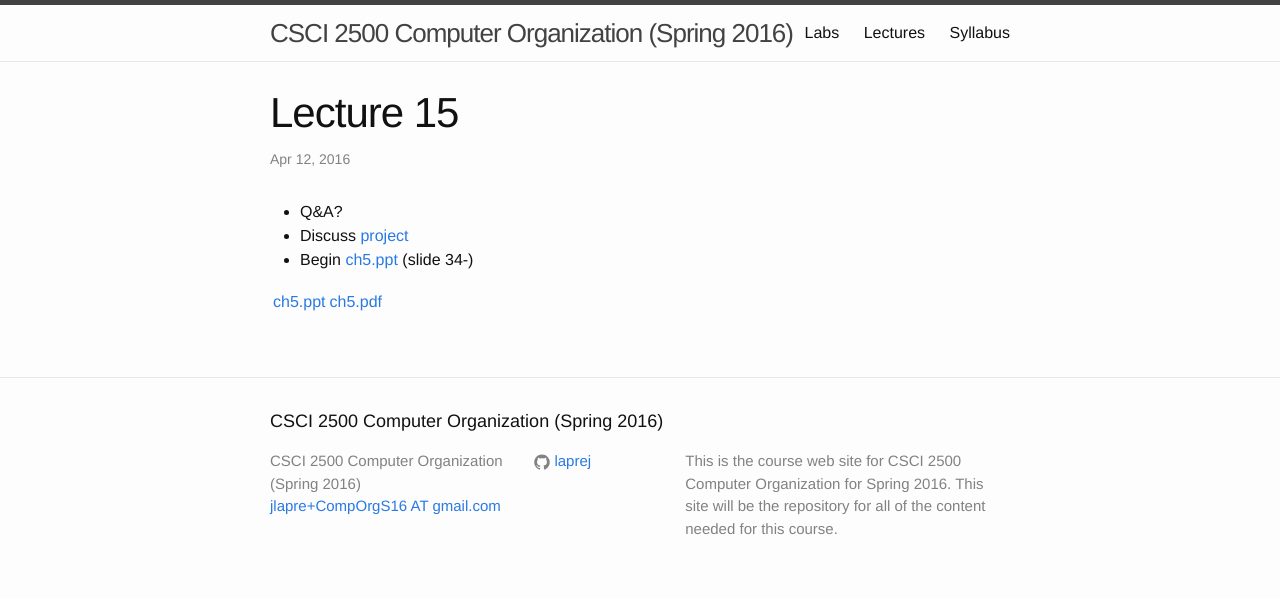
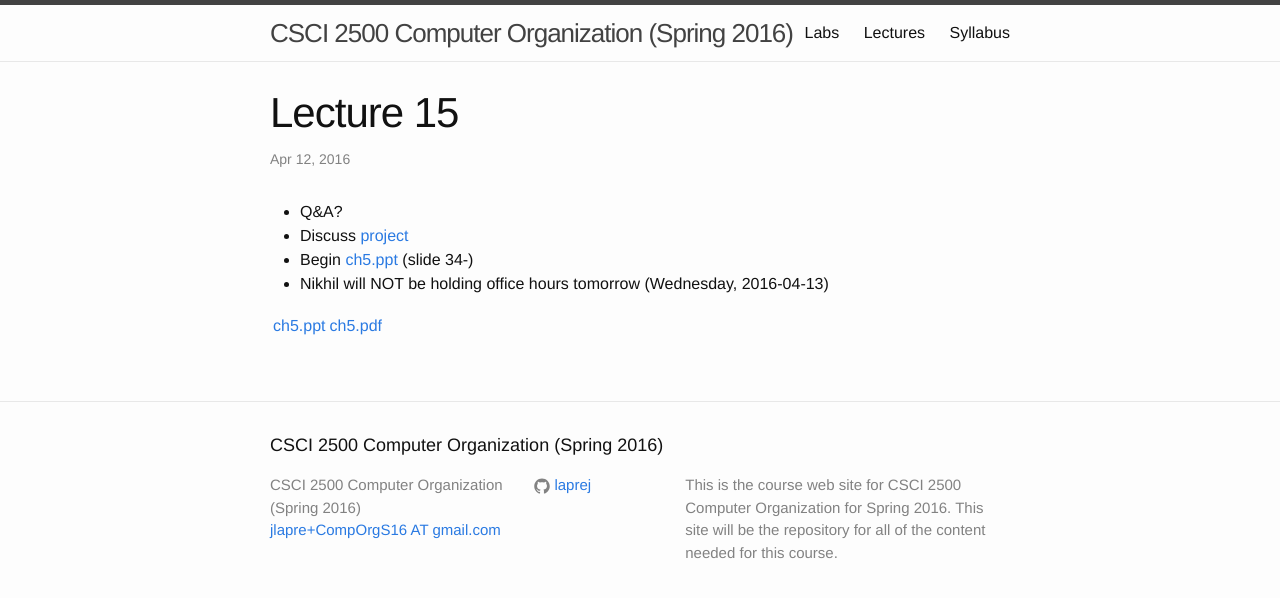
Before and after one commit to RPI-CSCI-2500-2016-Spring/RPI-CSCI-2500-2016-Spring.github.io, a Jekyll site: the page built from _posts/2016-04-12-lecture-15.md, in a window 1280 px wide. Shown: the top 598 px of the page. Built offline with Jekyll 4.4.1, drawn with Linux system fonts in a browser that asks for light colours.

Commit message:
Added Nikhil's update

```diff
--- a/_posts/2016-04-12-lecture-15.md
+++ b/_posts/2016-04-12-lecture-15.md
@@ -7,6 +7,7 @@ category: lecture
 * Q&A?
 * Discuss [project][project]
 * Begin [ch5.ppt][ch5-slides] (slide 34-)
+* Nikhil will NOT be holding office hours tomorrow (Wednesday, 2016-04-13)
 
 [ch5.ppt][ch5-slides]   | [ch5.pdf][ch5-pdf]
 
```
